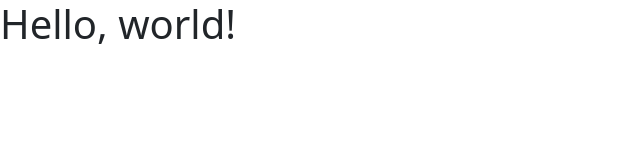
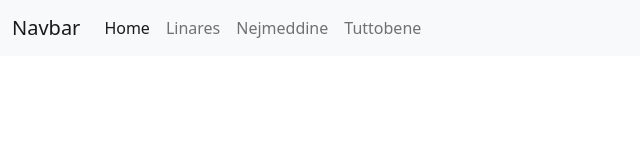
Before and after one commit to ChiquiNinja1/22-marzo, a plain HTML site: page adam.html in a window 1280 px wide. Shown: the whole page, without its empty margins (0-640 px from the left). Drawn offline with nearby package versions, Linux system fonts and the light colour scheme.

Commit message:
Aiuto Adam

```diff
--- a/adam.html
+++ b/adam.html
@@ -8,10 +8,33 @@
     <!-- Bootstrap CSS -->
     <link href="https://cdn.jsdelivr.net/npm/bootstrap@5.0.0-beta2/dist/css/bootstrap.min.css" rel="stylesheet" integrity="sha384-BmbxuPwQa2lc/FVzBcNJ7UAyJxM6wuqIj61tLrc4wSX0szH/Ev+nYRRuWlolflfl" crossorigin="anonymous">
 
-    <title>Hello, world!</title>
+    <title>Nejmeddine</title>
   </head>
   <body>
-    <h1>Hello, world!</h1>
+    <nav class="navbar navbar-expand-lg navbar-light bg-light">
+        <div class="container-fluid">
+          <a class="navbar-brand" href="index.html">Navbar</a>
+          <button class="navbar-toggler" type="button" data-bs-toggle="collapse" data-bs-target="#navbarNav" aria-controls="navbarNav" aria-expanded="false" aria-label="Toggle navigation">
+            <span class="navbar-toggler-icon"></span>
+          </button>
+          <div class="collapse navbar-collapse" id="navbarNav">
+            <ul class="navbar-nav">
+              <li class="nav-item">
+                <a class="nav-link active" aria-current="page" href="index.html">Home</a>
+              </li>
+              <li class="nav-item">
+                <a class="nav-link " href="linares.html">Linares</a>
+              </li>
+              <li class="nav-item">
+                <a class="nav-link" href="adam.html">Nejmeddine</a>
+              </li>
+              <li class="nav-item">
+                <a class="nav-link" href="david.html">Tuttobene</a>
+              </li>
+            </ul>
+          </div>
+        </div>
+      </nav>
 
     <!-- Optional JavaScript; choose one of the two! -->
 
```
